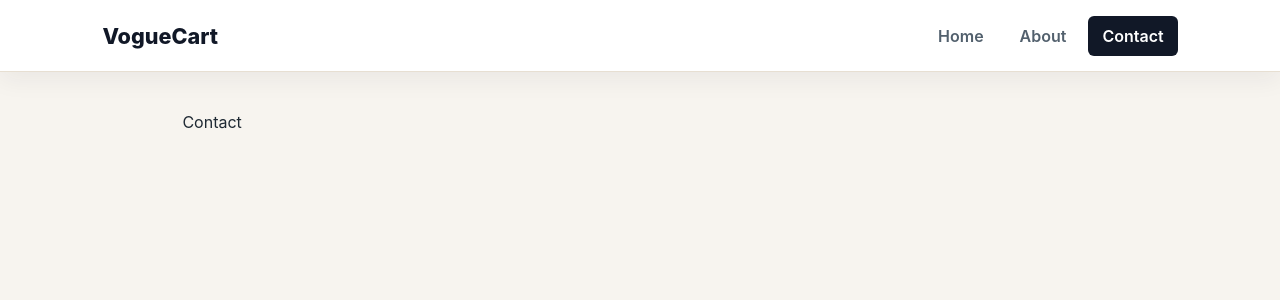
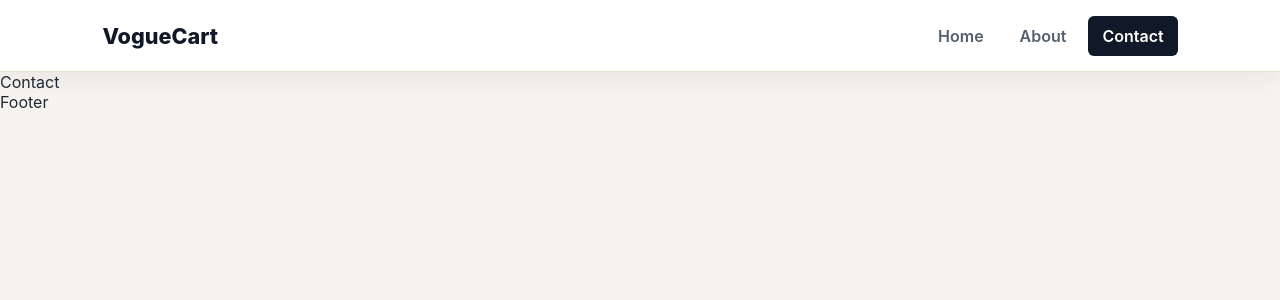
Before and after one commit to Arwa399/voguecart, a React (Vite) app in the folder client/: page /contact in a window 1280 px wide. Shown: the top 300 px of the page. Built offline with nearby package versions, Linux system fonts and the light colour scheme.

Commit message:
feat: add main layout

```diff
--- a/client/src/App.tsx
+++ b/client/src/App.tsx
@@ -1,13 +1,9 @@
 import AppRoutes from "./routes/AppRoutes";
-import Navbar from "./components/Navbar";
 
 function App() {
   return (
     <>
-      <Navbar />
-      <main className="app-main">
         <AppRoutes />
-      </main>
     </>
   );
 }
--- /dev/null
+++ b/client/src/components/Footer.tsx
@@ -0,0 +1,7 @@
+function Footer() {
+  return (
+    <div>Footer</div>
+  )
+}
+
+export default Footer
--- /dev/null
+++ b/client/src/layouts/MainLayout.tsx
@@ -0,0 +1,16 @@
+import { Outlet } from "react-router-dom"
+import Navbar from "../components/Navbar"
+import Footer from "../components/Footer"
+
+
+function MainLayout() {
+  return (
+    <>
+    <Navbar/>
+    <Outlet/>
+    <Footer/>
+    </>
+  )
+}
+
+export default MainLayout
--- a/client/src/routes/AppRoutes.tsx
+++ b/client/src/routes/AppRoutes.tsx
@@ -2,13 +2,16 @@
 import Home from "../pages/Home";
 import About from "../pages/About";
 import Contact from "../pages/Contact";
+import MainLayout from "../layouts/MainLayout";
 
 function AppRoutes() {
     return(
         <Routes>
-            <Route path="/" element={<Home />} />
-            <Route path="/about" element={<About />} />
-            <Route path="/contact" element={<Contact />} />
+            <Route element={<MainLayout />}>
+                <Route path="/" element={<Home />} />
+                <Route path="/about" element={<About />} />
+                <Route path="/contact" element={<Contact />} />
+            </Route>
         </Routes>
     )
 }
--- a/client/src/styles/globals.css
+++ b/client/src/styles/globals.css
@@ -58,11 +58,6 @@
   color: #ffffff;
 }
 
-.app-main {
-  width: min(1120px, 100%);
-  margin: 0 auto;
-  padding: 40px 8%;
-}
 
 @media (max-width: 560px) {
   .navbar {
```
